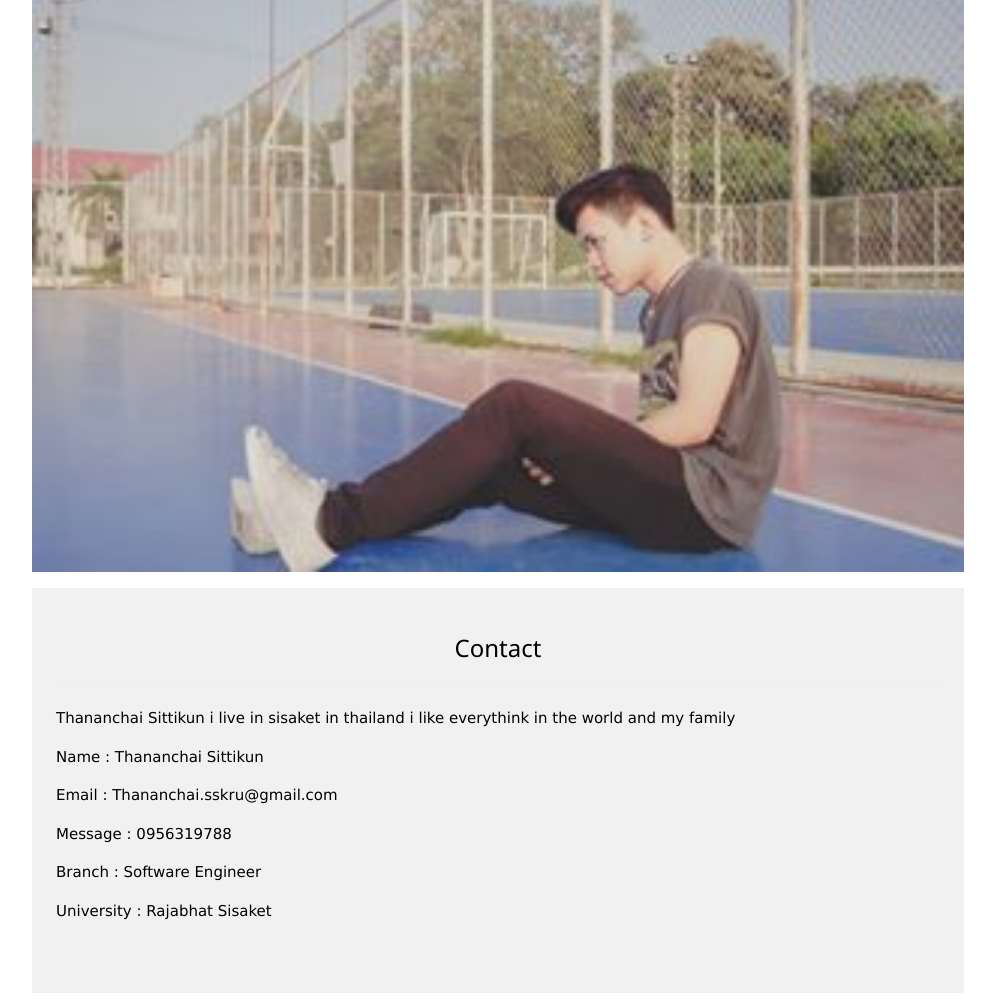
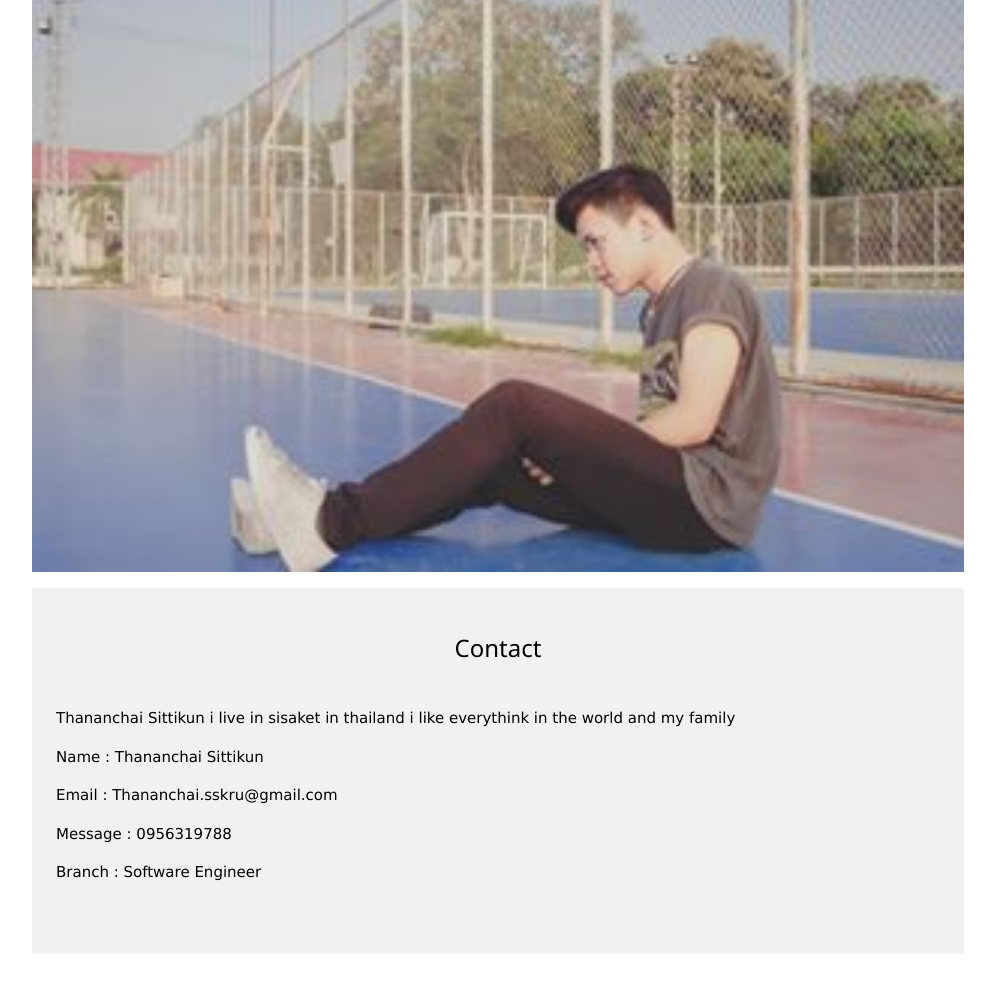
Before and after one commit to joft60302/nicebro, a plain HTML site: page index.html in a window 1280 px wide. Shown: the part 2887-3892 px from the top of the page, without its empty margins (142-1137 px from the left). After the commit the page ends 3853 px from the top, so only its background shows below. Drawn offline with nearby package versions, Linux system fonts and the light colour scheme.

Commit message:
#5
univer

```diff
--- a/index.html
+++ b/index.html
@@ -64,10 +64,7 @@
       <div class="w3-section">
         <label>Branch : Software Engineer</label>
 		</div>
-      <div class="w3-section">
-        <label>University : Rajabhat Sisaket</label>
 
-      </div>
 
     </form><br>
 
```
